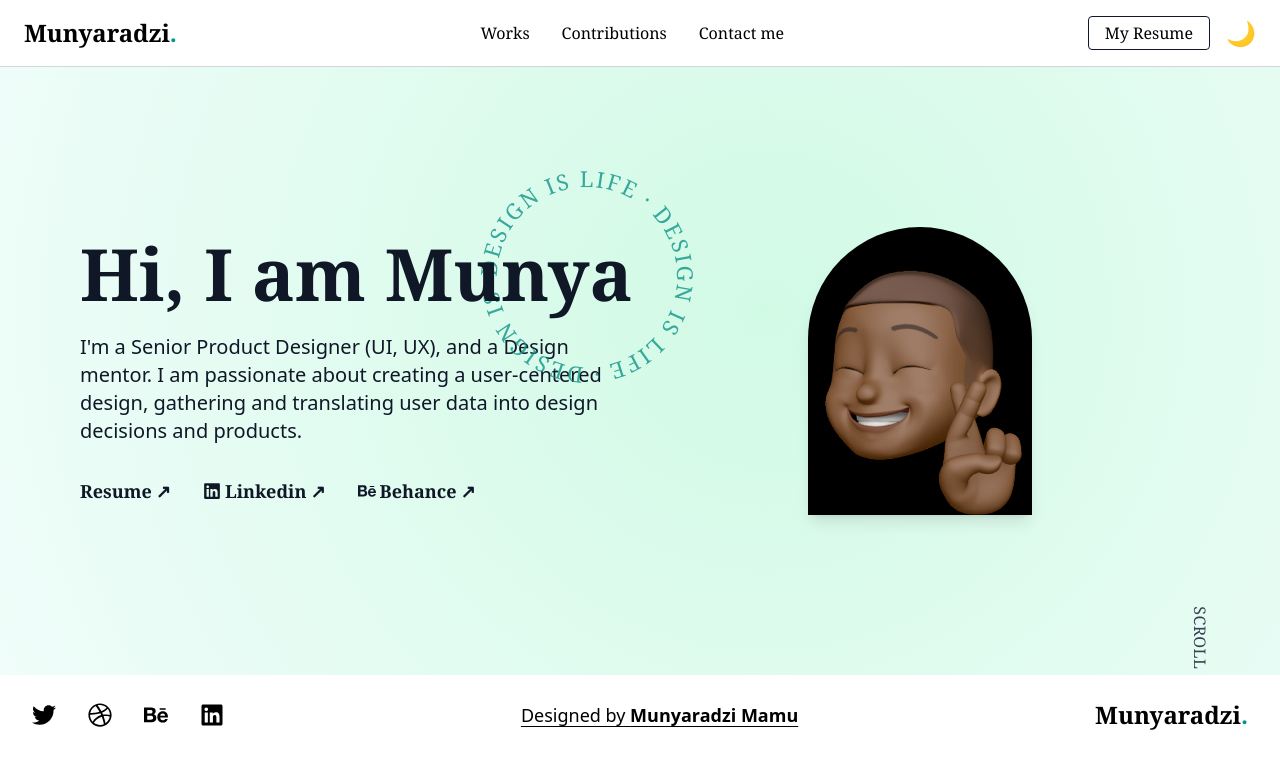
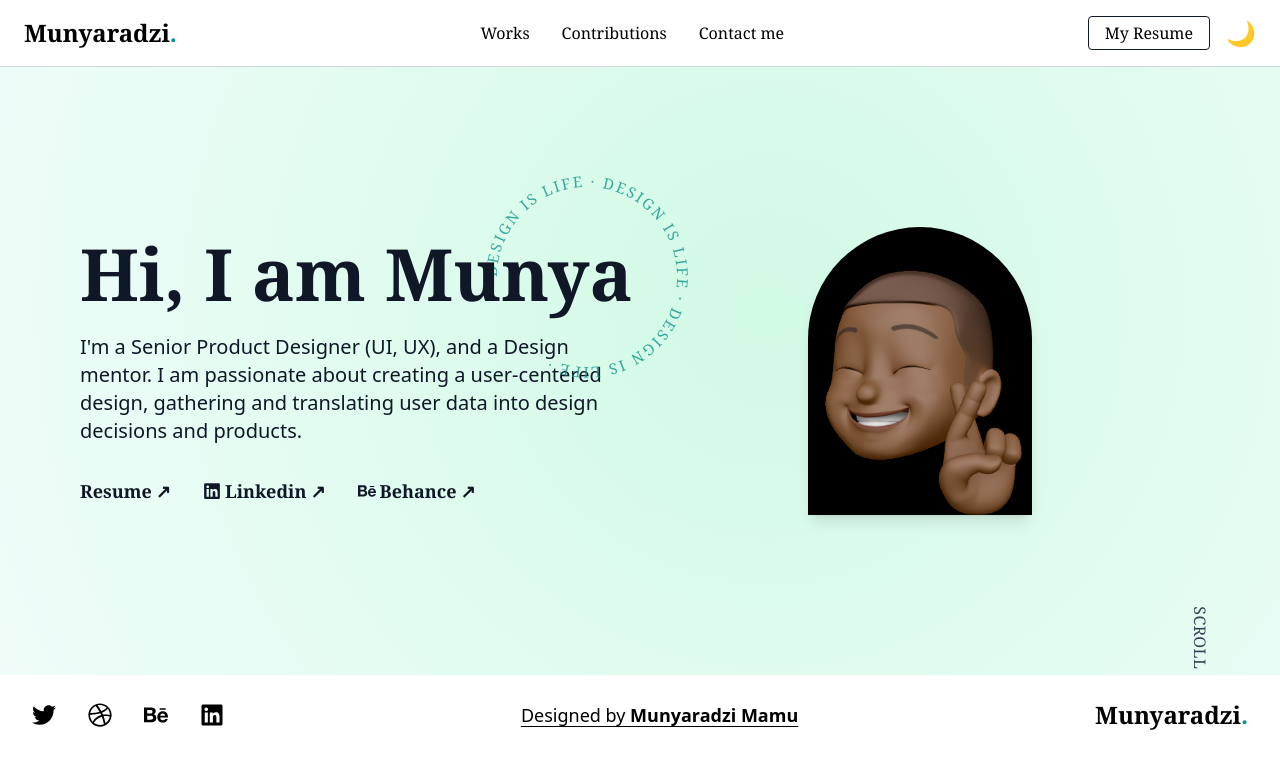
Before and after one commit to VincentMugondora/kayden-portfolio, a React (Vite) app: page / in a window 1280 px wide. Shown: the top 768 px of the page. Built offline with nearby package versions, Linux system fonts and the light colour scheme.

Commit message:
Adjust font size in CircularText component for better visual consistency

```diff
--- a/src/pages/Home.jsx
+++ b/src/pages/Home.jsx
@@ -7,7 +7,7 @@ const CircularText = () => (
     <defs>
       <path id="circle" d="M110,110 m-90,0 a90,90 0 1,1 180,0 a90,90 0 1,1 -180,0" />
     </defs>
-    <text fontSize="22" fill="#0e9488" fontFamily="Georgia, serif" letterSpacing="2">
+    <text fontSize="15" fill="#0e9488" fontFamily="Georgia, serif" letterSpacing="2">
       <textPath xlinkHref="#circle" startOffset="0">
         DESIGN IS LIFE · DESIGN IS LIFE · DESIGN IS LIFE ·
       </textPath>
```
